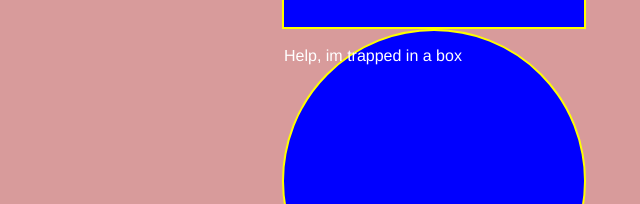
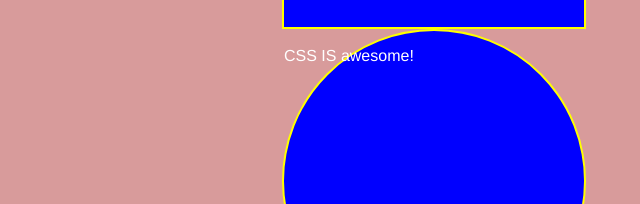
Before and after one commit to Dolsen0/c12-css, a plain HTML site: page index.html in a window 1280 px wide. Shown: the part 355-559 px from the top of the page, 206-846 px from the left. Drawn offline with Linux system fonts and the light colour scheme.

Commit message:
added css is awesome message

```diff
--- a/index.html
+++ b/index.html
@@ -14,7 +14,7 @@
     </section>
 
     <section id="circle">
-        <p class="circle__text">Help, im trapped in a box</p>
+        <p class="circle__text">CSS IS awesome!</p>
     </section>
 </body>
 </html>
```
